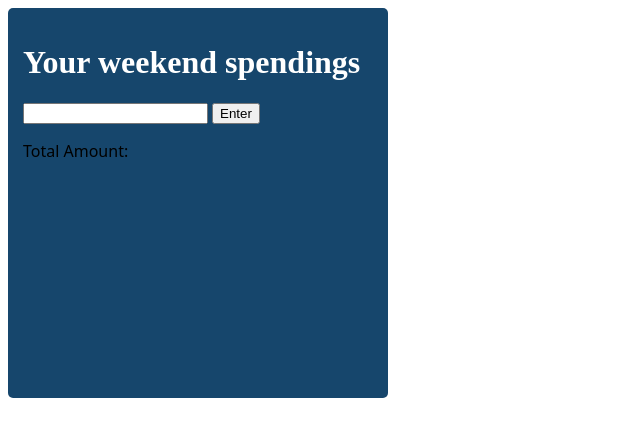
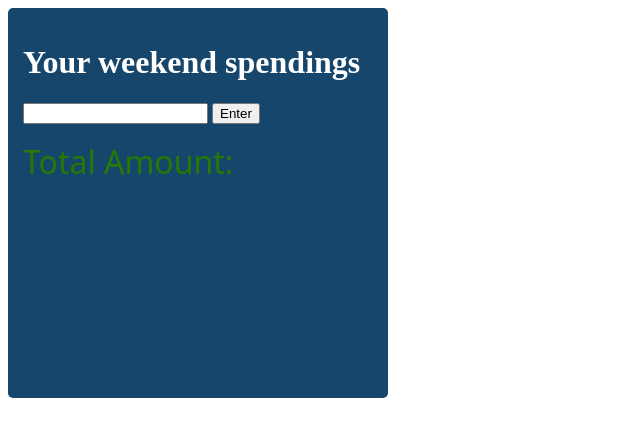
Before and after one commit to Thill799/financialapp-vanilla.js, a PHP site: page / in a window 1280 px wide. Shown: the top 437 px of the page, without its empty margins (0-640 px from the left). Run offline with PHP 8.4, Linux system fonts and the light colour scheme.

Commit message:
css update

```diff
--- a/style.css
+++ b/style.css
@@ -12,12 +12,17 @@
 
   }
 
+  input{
+      color:#ad0000
+  }
+
   ul{
       color:rgb(238, 255, 0);
   }
 
   #total{
-      font-size: 100%;
+      font-size: 200%;
       font-family:system-ui;
+      color:#247a02;
 
   }
```
